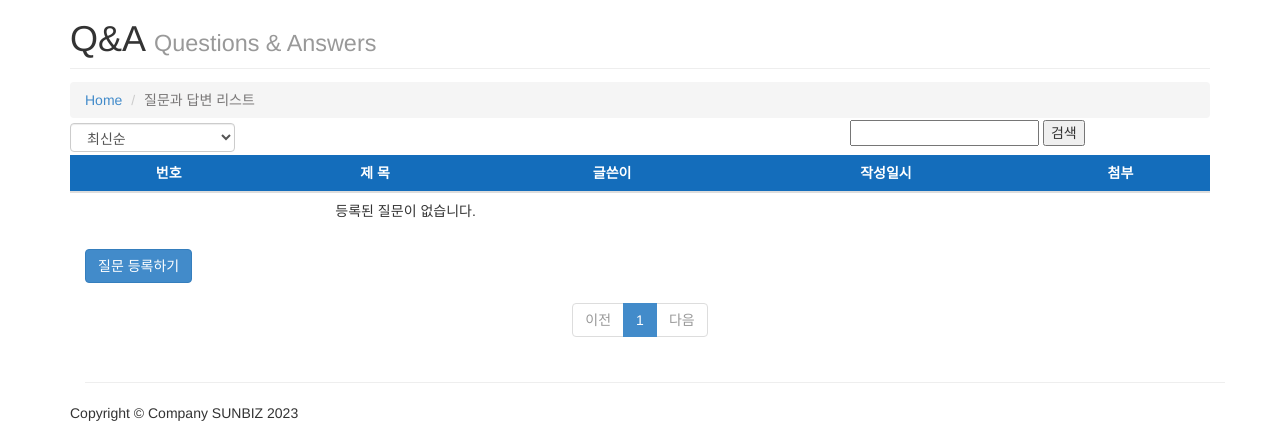
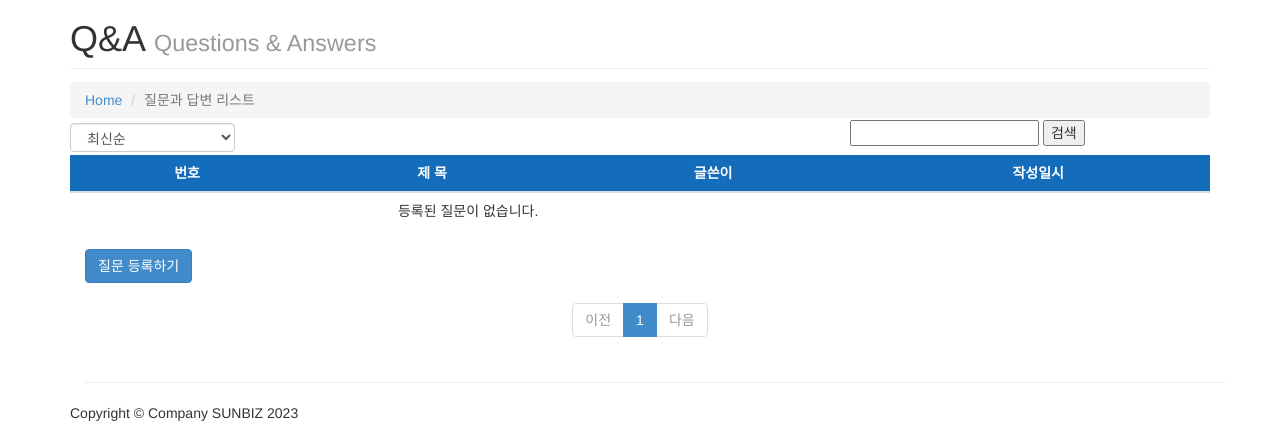
Before and after one commit to ojsun/sunbiz, a Django app: page /qq in a window 1280 px wide. Shown: the part 51-483 px from the top of the page. Run offline with Django 4.2, Linux system fonts and the light colour scheme; data that the repository does not hold is empty; some libraries are stand-ins or nearby versions.

Commit message:
게산 리스트 수정

```diff
--- a/templates/community/question_list.html
+++ b/templates/community/question_list.html
@@ -38,7 +38,7 @@
                 <th class="text-center"> 제 목 </th>
                 <th class="text-center"> 글쓴이 </th>
                 <th class="text-center"> 작성일시 </th>
-                <th class="text-center"> 첨부</th>
+ <!--               <th class="text-center"> 첨부</th>   -->
             </tr>
 
             </thead>
@@ -58,10 +58,10 @@
                 </a></td>
                 <td>{{ question.author.username }}</td>
                 <td>{{question.create_date}} </td>
-                <td >
+   <!--               <td >
                     {% if question.image_file %}
                     <span class="badge badge-secondary py-1"> O </span>
-                    {%endif%}
+                    {%endif%}    -->
                 </td>
             </tr>
          {% endfor %}
```
